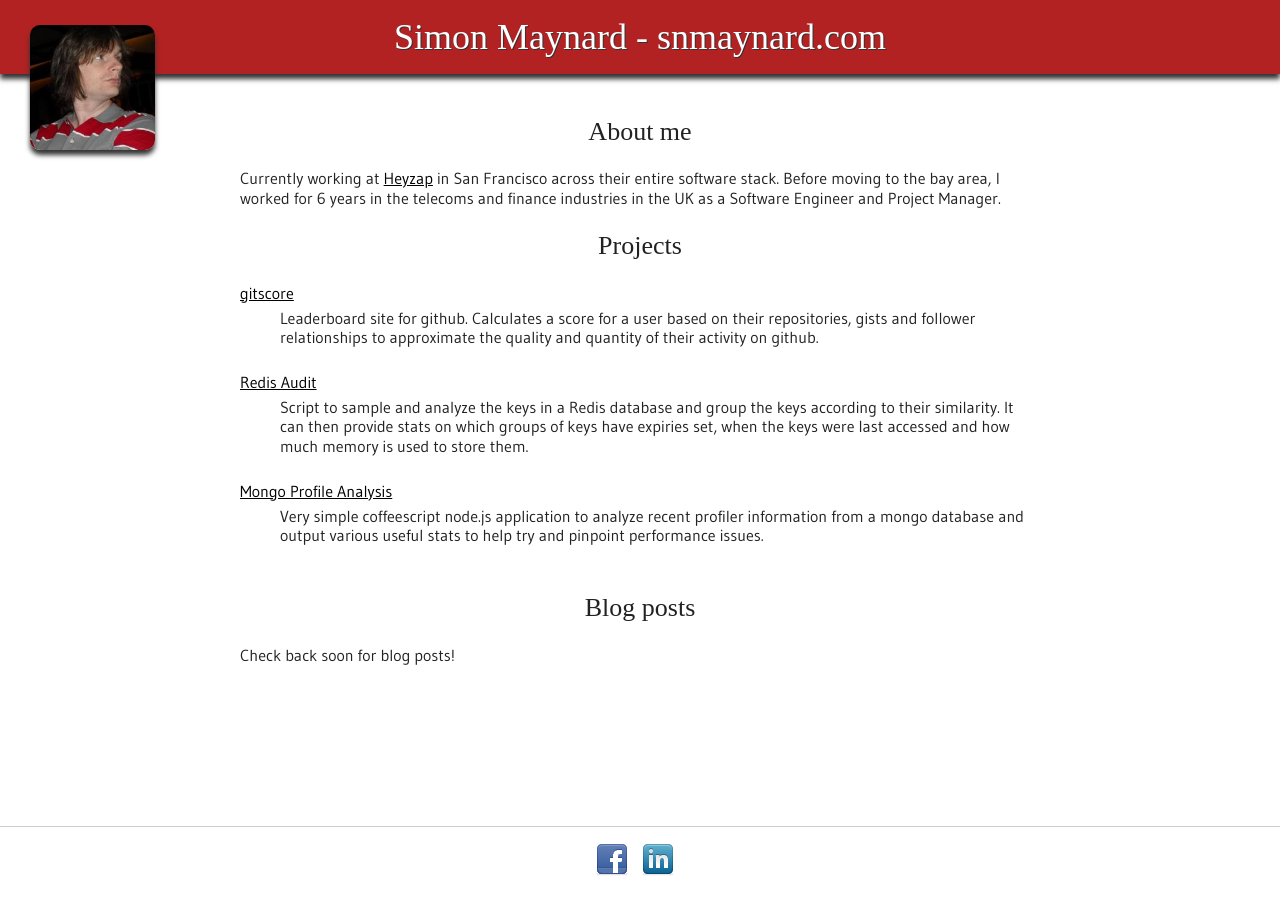
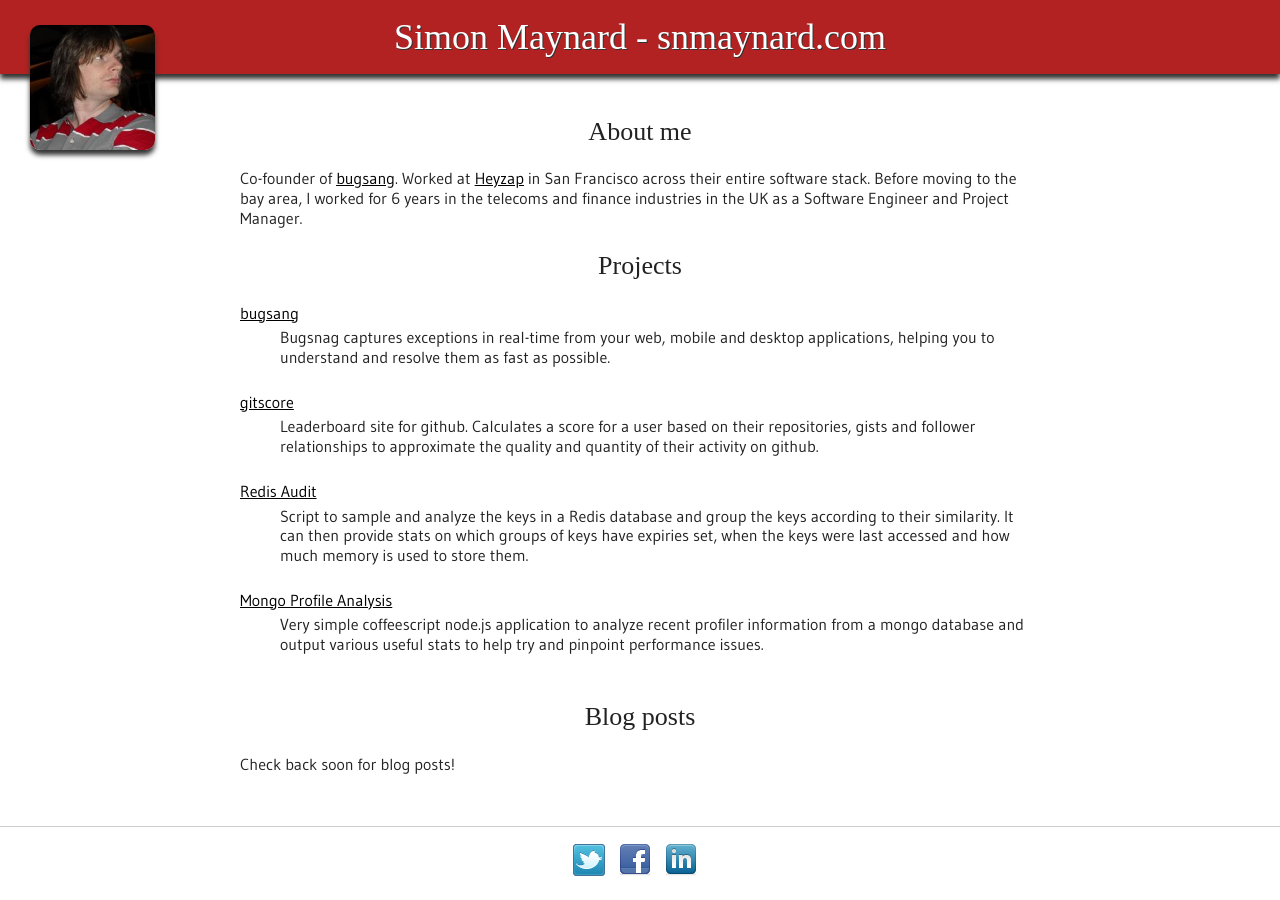
Before and after one commit to snmaynard/snmaynard.github.com, a Jekyll site: the page built from index.html, in a window 1280 px wide. Built offline with Jekyll 4.4.1, drawn with Linux system fonts in a browser that asks for light colours; nearby versions of some CDN libraries; some web fonts are replaced.

Commit message:
Add bugsnag

```diff
--- a/_includes/profile_links.html
+++ b/_includes/profile_links.html
@@ -1,9 +1,13 @@
 <div class="profile_links">
-  <a href="http://www.facebook.com/snmaynard/" target="_blank">
+  <a href="http://www.twitter.com/snmaynard/">
+      <img src="/img/twitter_32.png" alt="twitter profile" />
+  </a>
+
+  <a href="http://www.facebook.com/snmaynard/">
       <img src="/img/facebook_32.png" alt="facebook profile" />
   </a>
 
-  <a href="http://www.linkedin.com/in/snmaynard/" target="_blank">
+  <a href="http://www.linkedin.com/in/snmaynard/">
       <img src="/img/linkedin_32.png" alt="linkedin profile" />
   </a>
 </div>
--- a/index.html
+++ b/index.html
@@ -6,10 +6,15 @@
 
 <div id="main" role="main">
   <h1>About me</h1>
-    <p>Currently working at <a href="http://www.heyzap.com">Heyzap</a> in San Francisco across their entire software stack. Before moving to the bay area, I worked for 6 years in the telecoms and finance industries in the UK as a Software Engineer and Project Manager.</p>
+    <p>Co-founder of <a href="https://bugsnag.com">bugsang</a>.
+      Worked at <a href="http://www.heyzap.com">Heyzap</a> in San Francisco across their entire software stack.
+      Before moving to the bay area, I worked for 6 years in the telecoms and finance industries in the UK as a Software Engineer and Project Manager.</p>
     <p></p>
   <h1>Projects</h1>
     <dl>
+      <dt><a href="https://bugsnag.com">bugsang</a></dt>
+      <dd>Bugsnag captures exceptions in real-time from your web, mobile and desktop applications, helping you to understand
+        and resolve them as fast as possible.</dd>
       <dt><a href="http://gitscore.com">gitscore</a></dt>
       <dd>Leaderboard site for github. Calculates a score for a user based on their repositories, gists and follower
         relationships to approximate the quality and quantity of their activity on github.</dd>
```
Also changed, not shown: img/twitter_32.png (added).
